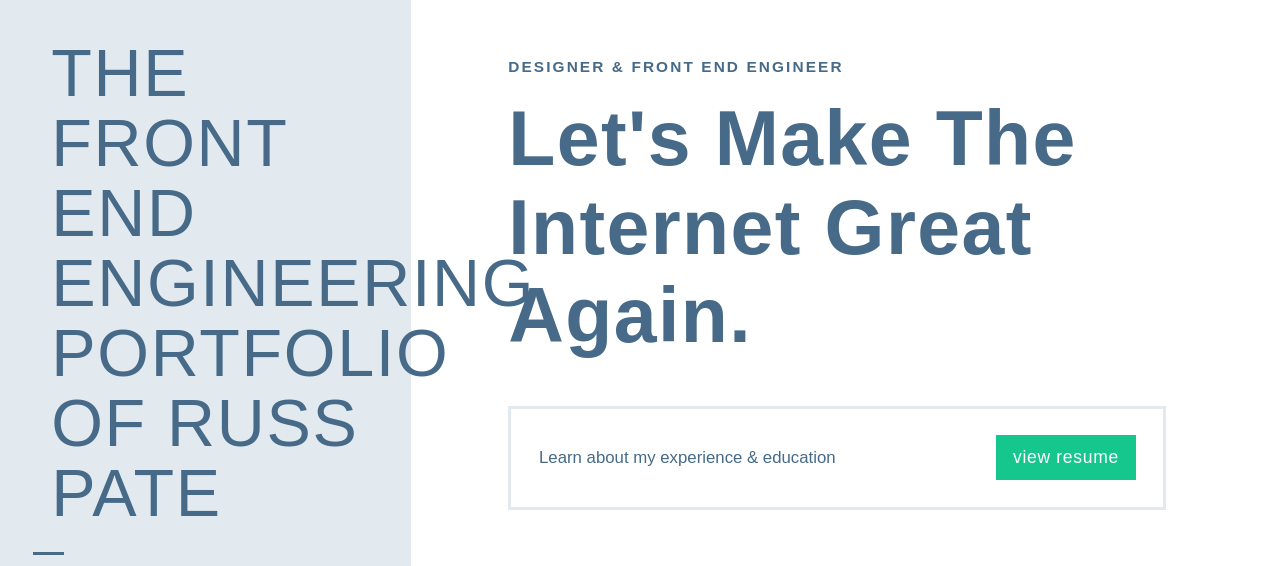
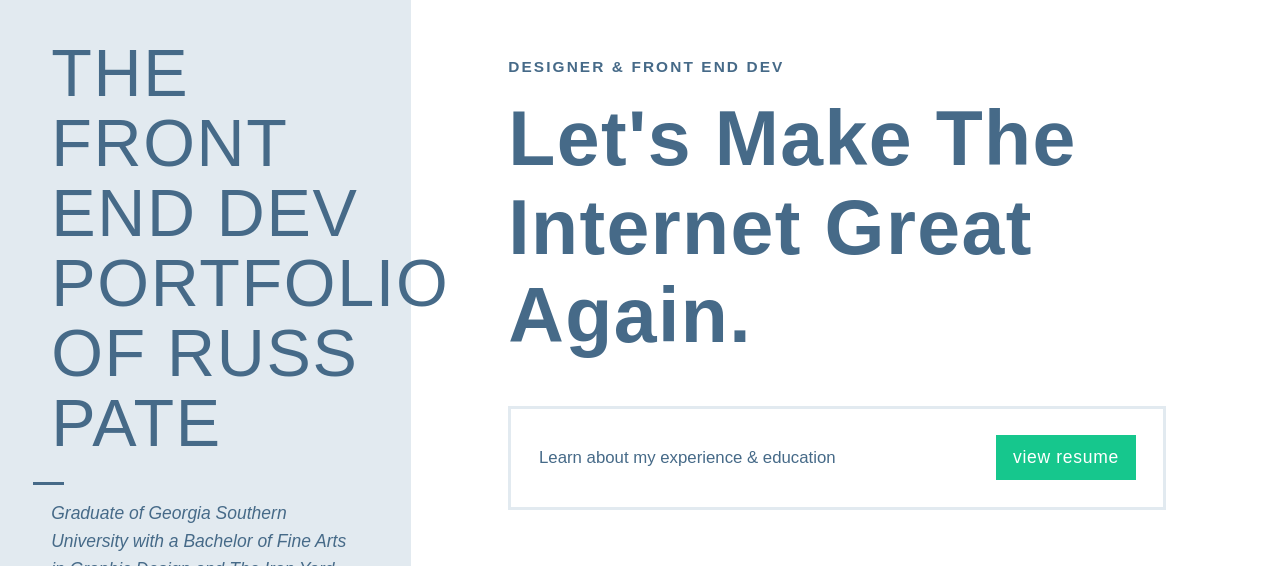
Before and after one commit to russpate/russpate.github.io, a website: page index.html in a window 1280 px wide. Shown: the top 566 px of the page. Drawn offline with Linux system fonts and the light colour scheme.

Commit message:
edit to bio info

```diff
--- a/index.html
+++ b/index.html
@@ -14,7 +14,7 @@
     <div class="hero mdl-grid">
       <div class="left mdl-cell mdl-cell--4-col mdl-cell--12-col-phone">
         <div class="left-inner">
-          <h3>The front end engineering portfolio of Russ Pate</h3>
+          <h3>The front end dev portfolio of Russ Pate</h3>
           <hr>
             <p>
               Graduate of Georgia Southern University with a Bachelor of Fine Arts in Graphic Design and The Iron Yard  with Front End Engineering.
@@ -30,7 +30,7 @@
         <div class="mdl-cell mdl-cell--8-col mdl-cell--12-col-phone right-wrap">
           <div class="section-1">
             <div class="callout">
-              <h5>Designer & Front End Engineer</h5>
+              <h5>Designer & Front End Dev</h5>
               <h1>Let's Make The Internet Great Again.</h1></div>
             <div class="mdl-grid exp-wrap">
               <div class="mdl-cell mdl-cell--7-col mdl-cell--12-col-tablet mdl-cell--12-col-phone exp-item"><p>Learn about my experience & education</p>
```
